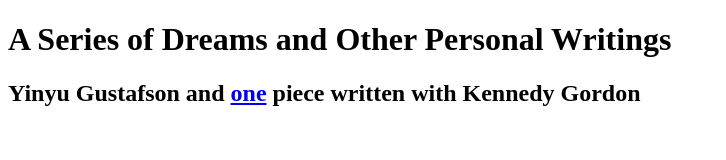
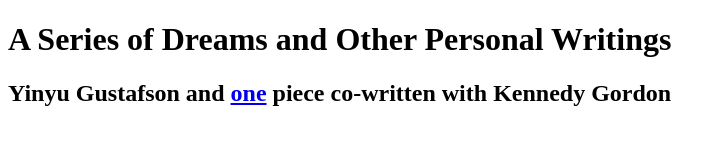
Before and after one commit to GustOfSky/avt217, a plain HTML site: page p1/index.html in a window 1280 px wide. Shown: the whole page, without its empty margins (0-726 px from the left). Drawn offline with Linux system fonts and the light colour scheme.

Commit message:
Update index.html

```diff
--- a/p1/index.html
+++ b/p1/index.html
@@ -7,5 +7,5 @@
 </head>
 <body>
 	<h1>A Series of Dreams and Other Personal Writings</h1>
-	<h2>Yinyu Gustafson and <a href ="../page01/index.html">one</a> piece written with Kennedy Gordon</h2>
+	<h2>Yinyu Gustafson and <a href ="page01/index.html">one</a> piece co-written with Kennedy Gordon</h2>
 </body>
```
